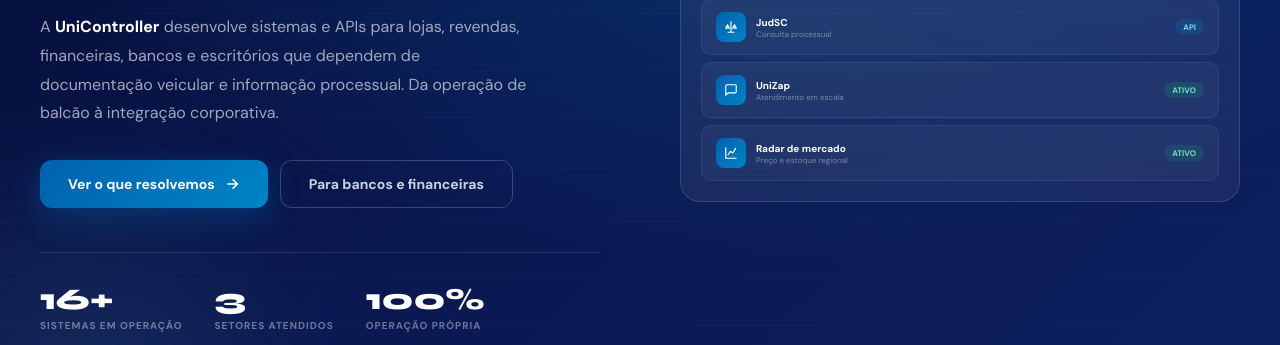
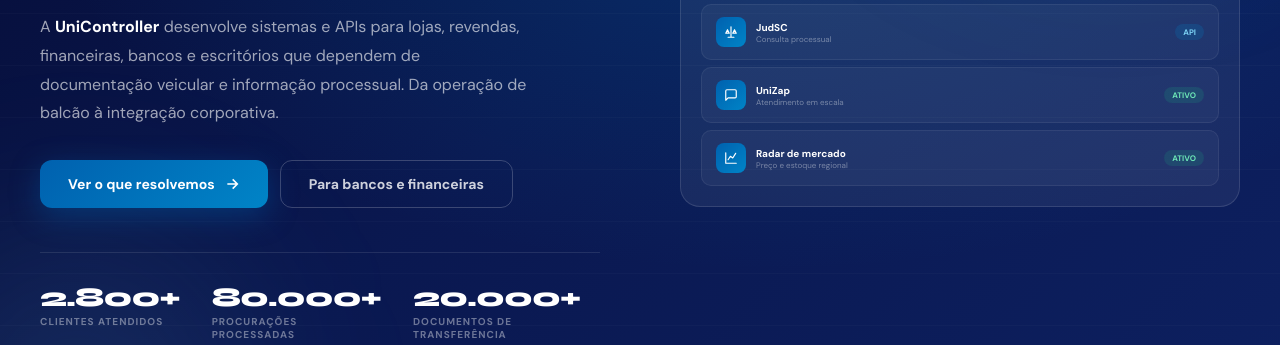
Before and after one commit to jacksontomelin/UniControllerpage, a plain HTML site: page index.html in a window 1280 px wide. Shown: the part 455-800 px from the top of the page. Drawn offline with Linux system fonts and the light colour scheme.

Commit message:
Adiciona números de operação: 2.800+ clientes, 80 mil+ procurações, 20 mil+ documentos de transferência

```diff
--- a/index.html
+++ b/index.html
@@ -4,7 +4,7 @@
 <meta charset="UTF-8">
 <meta name="viewport" content="width=device-width, initial-scale=1.0, viewport-fit=cover">
 <title>UNICONTROLLER — Sistemas e APIs para o mercado automotivo, financeiro e jurídico</title>
-<meta name="description" content="A UniController desenvolve sistemas e APIs de alta performance para lojas, revendas, financeiras, bancos e escritórios jurídicos. Liderada por Jackson Tomelin, CEO e mentor, em Santa Catarina.">
+<meta name="description" content="Mais de 2.800 clientes, 80 mil procurações processadas e 20 mil documentos de transferência emitidos. A UniController desenvolve sistemas e APIs de alta performance para lojas, revendas, financeiras, bancos e escritórios jurídicos. Liderada por Jackson Tomelin, CEO e mentor, em Santa Catarina.">
 <link rel="preconnect" href="https://fonts.googleapis.com">
 <link rel="preconnect" href="https://fonts.gstatic.com" crossorigin>
 <link href="https://fonts.googleapis.com/css2?family=Syne:wght@400;600;700;800&family=DM+Sans:ital,opsz,wght@0,9..40,300;0,9..40,400;0,9..40,500;0,9..40,700;1,9..40,400&display=swap" rel="stylesheet">
@@ -84,7 +84,7 @@
 .btn-ghost{padding:14px 28px;border:1.5px solid rgba(255,255,255,.2);border-radius:12px;font-size:14px;font-weight:700;color:rgba(255,255,255,.8);transition:border-color .25s,color .25s,transform .25s}
 .btn-ghost:hover{border-color:rgba(255,255,255,.5);color:#fff;transform:translateY(-3px)}
 .hero-stats{display:flex;gap:32px;margin-top:44px;padding-top:28px;border-top:1px solid rgba(255,255,255,.1);opacity:0;animation:fadeup .9s .78s cubic-bezier(.16,1,.3,1) forwards}
-.sn{font-family:'Syne',sans-serif;font-size:30px;font-weight:800;color:#fff}
+.sn{font-family:'Syne',sans-serif;font-size:27px;font-weight:800;color:#fff;letter-spacing:-.8px}
 .sl{font-size:10px;color:rgba(255,255,255,.4);text-transform:uppercase;letter-spacing:.1em;font-weight:700;margin-top:2px}
 
 /* ── HERO MOCKUP ── */
@@ -175,7 +175,7 @@
 .ent-card p{font-size:13px;color:rgba(255,255,255,.55);line-height:1.7}
 .ent-num{display:grid;grid-template-columns:repeat(3,1fr);gap:20px;margin-top:44px;padding-top:38px;border-top:1px solid rgba(255,255,255,.1)}
 .ent-num > div{text-align:center}
-.ent-num .n{font-family:'Syne',sans-serif;font-size:34px;font-weight:900;color:#fff;line-height:1}
+.ent-num .n{font-family:'Syne',sans-serif;font-size:32px;font-weight:900;color:#fff;line-height:1;letter-spacing:-1px}
 .ent-num .n em{font-style:normal;color:var(--cy)}
 .ent-num .l{font-size:11px;color:rgba(255,255,255,.45);margin-top:8px;line-height:1.5}
 
@@ -367,9 +367,9 @@
         <a class="btn-ghost" href="#corporativo">Para bancos e financeiras</a>
       </div>
       <div class="hero-stats">
-        <div><div class="sn"><span class="cnt" data-to="16">0</span>+</div><div class="sl">Sistemas em operação</div></div>
-        <div><div class="sn"><span class="cnt" data-to="3">0</span></div><div class="sl">Setores atendidos</div></div>
-        <div><div class="sn"><span class="cnt" data-to="100">0</span>%</div><div class="sl">Operação própria</div></div>
+        <div><div class="sn"><span class="cnt" data-to="2800">0</span>+</div><div class="sl">Clientes atendidos</div></div>
+        <div><div class="sn"><span class="cnt" data-to="80000">0</span>+</div><div class="sl">Procurações processadas</div></div>
+        <div><div class="sn"><span class="cnt" data-to="20000">0</span>+</div><div class="sl">Documentos de transferência</div></div>
       </div>
     </div>
 
@@ -516,7 +516,7 @@
     <div class="rv">
       <div class="sec-tag" style="color:var(--cy)">Corporativo</div>
       <h2 class="sec-title">Preparados para operar<br>no volume de quem é grande</h2>
-      <p class="sec-sub">Instituições financeiras, redes de lojas e escritórios com carteira grande não precisam de mais um sistema para a equipe acessar. Precisam de informação entrando direto no fluxo que já existe.</p>
+      <p class="sec-sub">Mais de 2.800 clientes, 80 mil procurações processadas e 20 mil documentos emitidos em transferências. Instituições financeiras, redes de lojas e escritórios com carteira grande não precisam de mais um sistema para a equipe acessar — precisam de informação entrando direto no fluxo que já existe.</p>
     </div>
 
     <div class="ent-grid">
@@ -553,9 +553,9 @@
     </div>
 
     <div class="ent-num rv">
-      <div><div class="n"><span class="cnt" data-to="16">0</span><em>+</em></div><div class="l">soluções em produção, todas mantidas e evoluídas</div></div>
-      <div><div class="n"><span class="cnt" data-to="20">0</span><em>+</em></div><div class="l">integrações e fontes de dados conectadas ao ecossistema</div></div>
-      <div><div class="n"><em>1</em></div><div class="l">interlocutor: o próprio fundador acompanha cada conta corporativa</div></div>
+      <div><div class="n"><span class="cnt" data-to="2800">0</span><em>+</em></div><div class="l">clientes atendidos entre lojas, revendas, financeiras e escritórios</div></div>
+      <div><div class="n"><span class="cnt" data-to="80000">0</span><em>+</em></div><div class="l">procurações processadas na plataforma</div></div>
+      <div><div class="n"><span class="cnt" data-to="20000">0</span><em>+</em></div><div class="l">documentos emitidos em processos de transferência</div></div>
     </div>
   </div>
 </section>
@@ -789,7 +789,7 @@
 
   if(reduce || !('IntersectionObserver' in window)){
     all.forEach(function(e){e.classList.add('in')});
-    document.querySelectorAll('.cnt').forEach(function(e){e.textContent = e.dataset.to});
+    document.querySelectorAll('.cnt').forEach(function(e){e.textContent = parseInt(e.dataset.to,10).toLocaleString('pt-BR')});
     document.querySelectorAll('.track i').forEach(function(e){e.style.width = e.dataset.w + '%'});
     return;
   }
@@ -804,12 +804,13 @@
     }, {passive:true});
   }
 
+  var fmt = function(n){ return n.toLocaleString('pt-BR'); };
   var count = function(el){
-    var to = parseInt(el.dataset.to,10), start = null, dur = 1500;
+    var to = parseInt(el.dataset.to,10), start = null, dur = 1800;
     var step = function(ts){
       if(!start) start = ts;
       var p = Math.min((ts-start)/dur,1);
-      el.textContent = Math.round(to * (1 - Math.pow(1-p,3)));
+      el.textContent = fmt(Math.round(to * (1 - Math.pow(1-p,3))));
       if(p < 1) requestAnimationFrame(step);
     };
     requestAnimationFrame(step);
```
